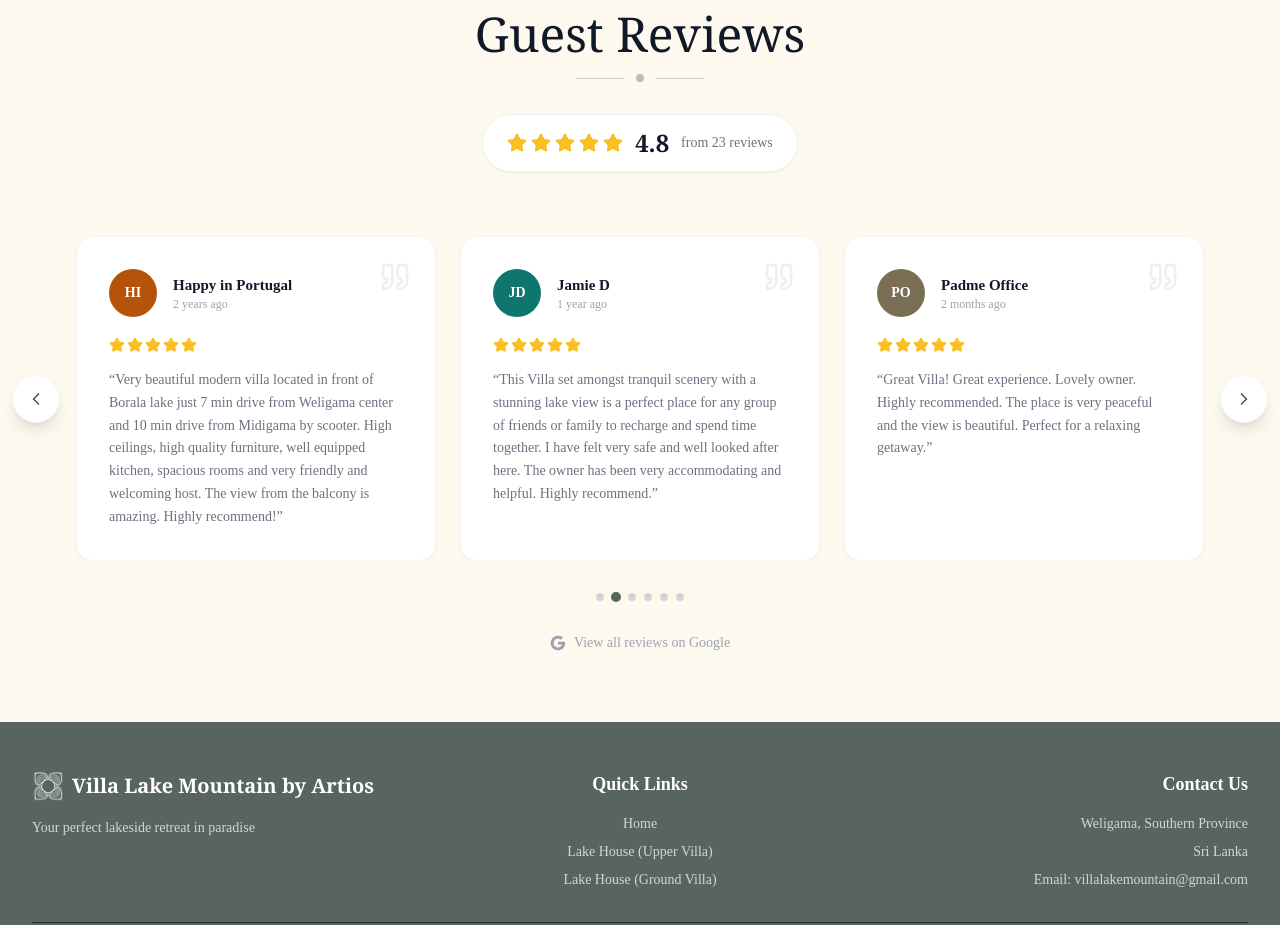
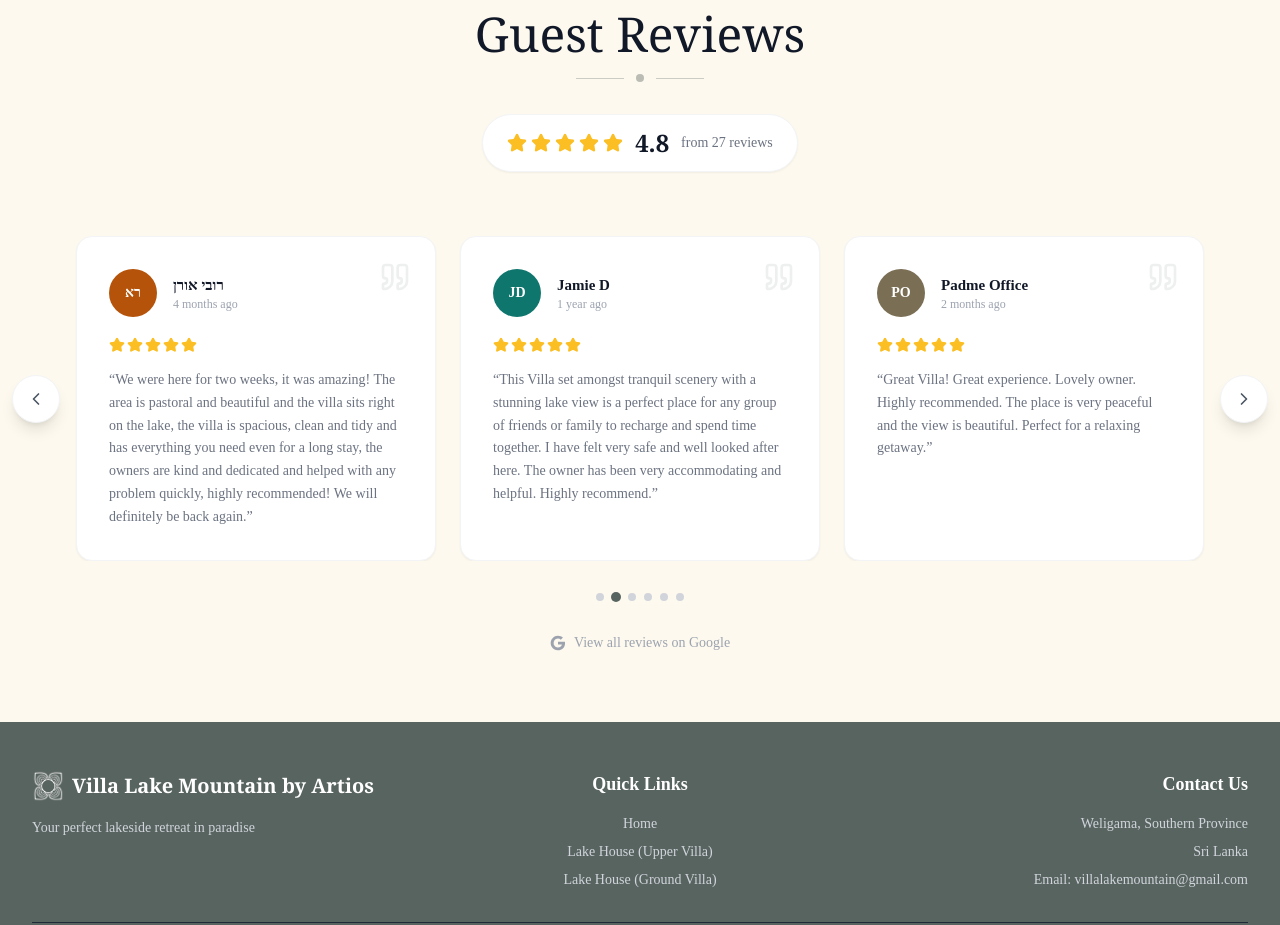
Before and after one commit to pavanuthsara/villa-lake-mountain-v2, a React (Vite) app: page / in a window 1280 px wide. Shown: the part 3240-4165 px from the top of the page. Built offline with nearby package versions, Linux system fonts and the light colour scheme; a web font is replaced by a local one.

Commit message:
update review section count and one review

```diff
--- a/src/components/ReviewsSection.jsx
+++ b/src/components/ReviewsSection.jsx
@@ -12,10 +12,10 @@ const ReviewsSection = () => {
     },
     {
       id: 2,
-            name: "Happy in Portugal",
+      name: "רובי אורן",
       rating: 5,
-            timeAgo: "2 years ago",
-            text: "Very beautiful modern villa located in front of Borala lake just 7 min drive from Weligama center and 10 min drive from Midigama by scooter. High ceilings, high quality furniture, well equipped kitchen, spacious rooms and very friendly and welcoming host. The view from the balcony is amazing. Highly recommend!",
+      timeAgo: "4 months ago",
+      text: "We were here for two weeks, it was amazing! The area is pastoral and beautiful and the villa sits right on the lake, the villa is spacious, clean and tidy and has everything you need even for a long stay, the owners are kind and dedicated and helped with any problem quickly, highly recommended! We will definitely be back again.",
     },
     {
       id: 3,
@@ -141,7 +141,8 @@ const ReviewsSection = () => {
               {[...Array(5)].map((_, i) => (
                 <Star
                   key={i}
-                                    className={`w-5 h-5 ${i < 5
+                  className={`w-5 h-5 ${
+                    i < 5
                       ? "fill-amber-400 text-amber-400"
                       : "fill-gray-200 text-gray-200"
                   }`}
@@ -151,7 +152,7 @@ const ReviewsSection = () => {
             <span className="text-2xl font-serif font-semibold text-gray-900">
               4.8
             </span>
-                        <span className="text-gray-500 text-sm">from 23 reviews</span>
+            <span className="text-gray-500 text-sm">from 27 reviews</span>
           </div>
         </div>
 
@@ -220,7 +221,9 @@ const ReviewsSection = () => {
                         <h4 className="font-semibold text-gray-900 text-[15px]">
                           {review.name}
                         </h4>
-                                                <p className="text-gray-400 text-xs">{review.timeAgo}</p>
+                        <p className="text-gray-400 text-xs">
+                          {review.timeAgo}
+                        </p>
                       </div>
                     </div>
 
@@ -229,7 +232,8 @@ const ReviewsSection = () => {
                       {[...Array(5)].map((_, i) => (
                         <Star
                           key={i}
-                                                    className={`w-4 h-4 ${i < review.rating
+                          className={`w-4 h-4 ${
+                            i < review.rating
                               ? "fill-amber-400 text-amber-400"
                               : "fill-gray-200 text-gray-200"
                           }`}
@@ -254,7 +258,8 @@ const ReviewsSection = () => {
             <button
               key={i}
               onClick={() => setCurrentIndex(i)}
-                            className={`w-2 h-2 rounded-full transition-all duration-300 ${i === currentIndex
+              className={`w-2 h-2 rounded-full transition-all duration-300 ${
+                i === currentIndex
                   ? "bg-[#586460] scale-125"
                   : "bg-gray-300 hover:bg-gray-400"
               }`}
@@ -266,7 +271,7 @@ const ReviewsSection = () => {
         {/* Google Attribution */}
         <div className="text-center mt-8">
           <a
-                        href="https://www.google.com/maps/place/Villa+Lake+Mountain/"
+            href="https://www.google.com/search?q=villa+lake+mountain&ie=UTF-8#lrd=0x3ae16b5d99461a91:0x5013b5883573575c,1,,,,"
             target="_blank"
             rel="noopener noreferrer"
             className="inline-flex items-center gap-2 text-sm text-gray-400 hover:text-[#586460] transition-colors"
```
Lines whose indentation alone changed are shown as unchanged.
